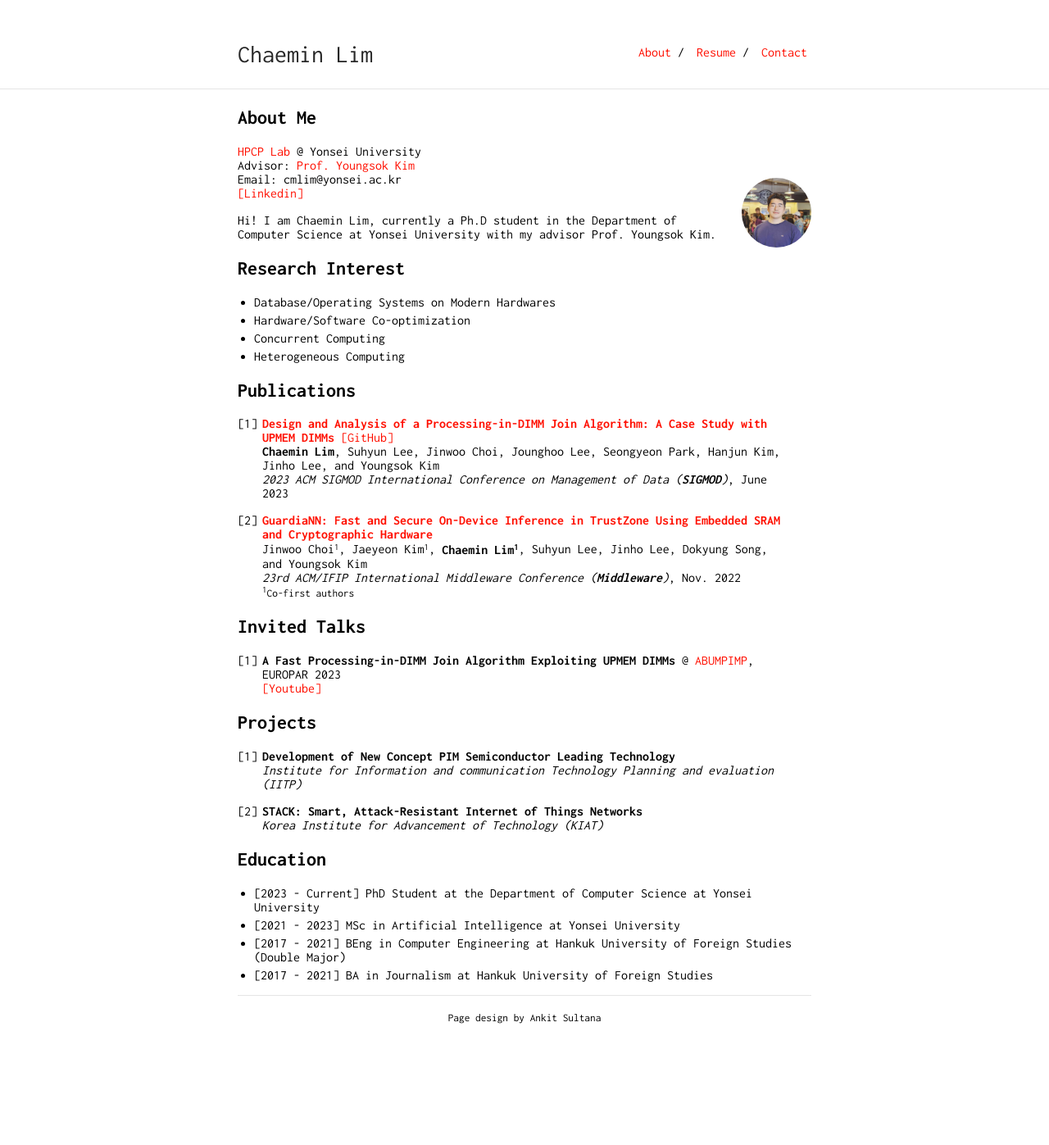
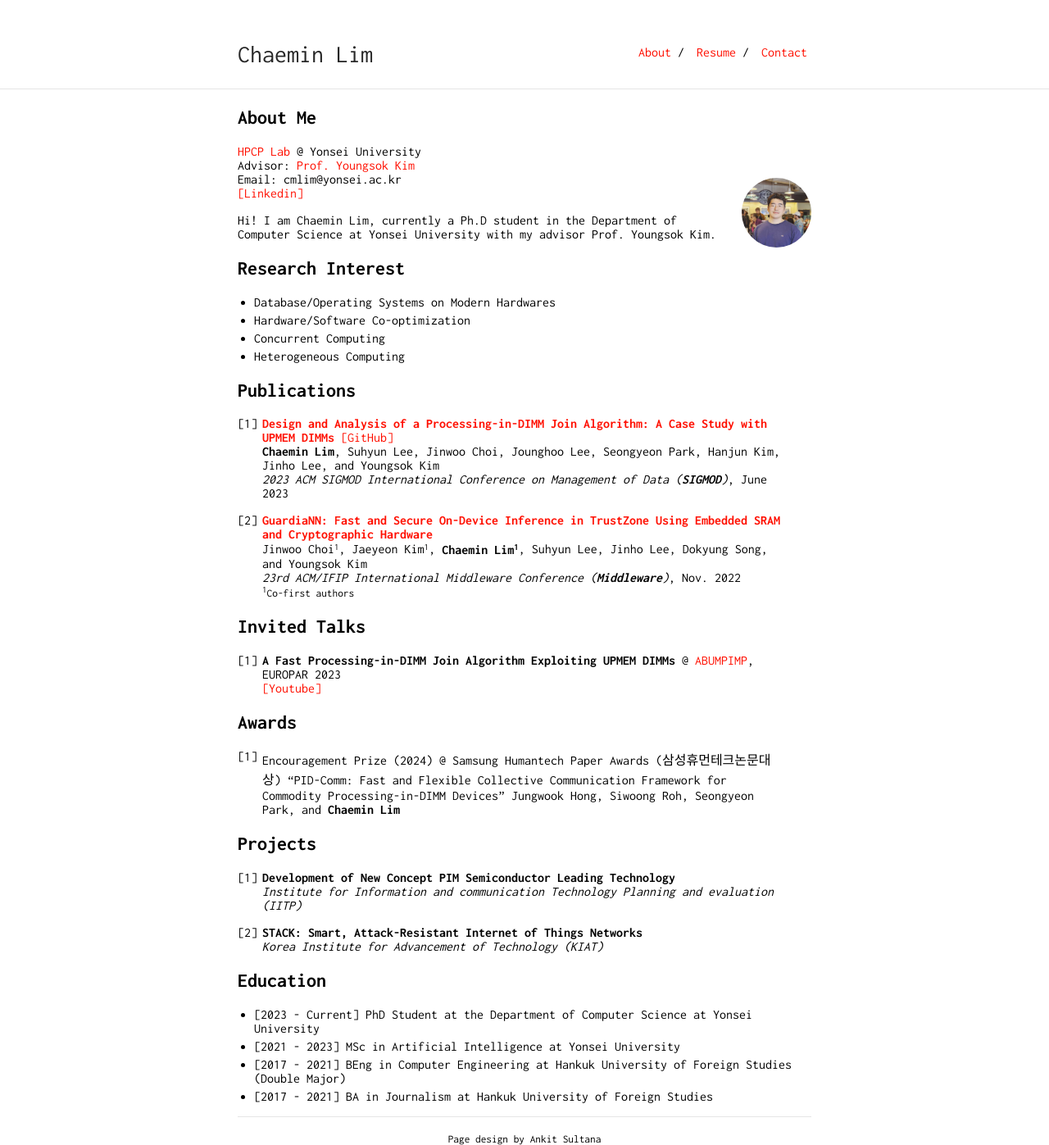
Before and after one commit to janoslim/janoslim.github.io, a Jekyll site: the page built from index.md, in a window 1280 px wide. Shown: the whole page at 82% size. Built offline with Jekyll 4.4.1, drawn with Linux system fonts in a browser that asks for light colours; our own code applies the rules of GitHub Pages for plain Markdown files; before the commit the page ends 1249 px from its top, so only the background shows below that.

Commit message:
Update index.md

```diff
--- a/index.md
+++ b/index.md
@@ -34,6 +34,12 @@ Jinwoo Choi<small><sup>1</sup></small>, Jaeyeon Kim<small><sup>1</sup></small>,
 
 1. <b>A Fast Processing-in-DIMM Join Algorithm Exploiting UPMEM DIMMs</b> @ <a href="https://www.upmem.com/abumpimp-2023/">ABUMPIMP</a>, EUROPAR 2023<br> <a href="https://youtu.be/G_9Zd1EwQ-8?si=sSJNSfTsD_ttAgR-">[Youtube]</a>
 
+## Awards
+
+1. Encouragement Prize (2024) @ Samsung Humantech Paper Awards (삼성휴먼테크논문대상)
+"PID-Comm: Fast and Flexible Collective Communication Framework for Commodity Processing-in-DIMM Devices"
+Jungwook Hong, Siwoong Roh, Seongyeon Park, and <b>Chaemin Lim</b>
+
 ## Projects
 
 1. <b>Development of New Concept PIM Semiconductor Leading Technology</b><br>
```
